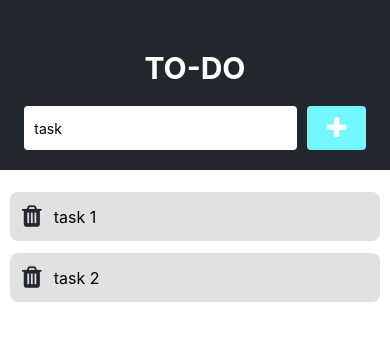
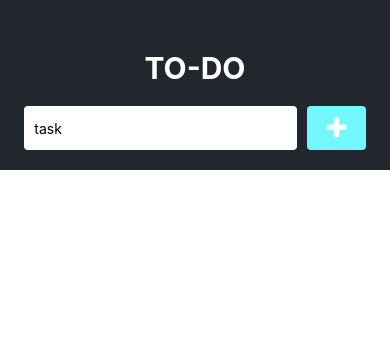
Before and after one commit to cDreyer00/tasks, a React Native app: screen / in a window 390 px wide. Shown: the top 340 px of the page. Built offline with nearby package versions, Linux system fonts and the light colour scheme.

Commit message:
adding and deleting tasks

```diff
--- a/App.js
+++ b/App.js
@@ -12,21 +12,24 @@ import { FontAwesome } from '@expo/vector-icons'
 import Task from './src/task'
 
 export default function App() {
-    const [task, setTask] = useState('')
-    const [tasks, setTasks] = useState([
-        { key: '1', task: 'task 1' },
-        { key: '2', task: 'task 2' },
-    ])
+    const [inputTask, setInputTask] = useState('')
+    const [tasks, setTasks] = useState([])
 
     function handlerAdd() {
-        if (task === '') return
+        if (inputTask === '') return
 
         const data = {
-            key: task,
-            task: task
+            key: Date.now(),
+            title: inputTask
         }
 
-        setTask('')
+        setTasks((oldArr) => [data, ...oldArr])
+        setInputTask('')
+    }
+
+    function handleDelete(item) {
+        let filterTasks = tasks.filter(task => task.title !== item)
+        setTasks(filterTasks)
     }
 
     return (
@@ -37,18 +40,19 @@ export default function App() {
                 <TextInput
                     placeholder="task"
                     style={styles.input}
-                    onChangeText={(text) => setTask(text)}
+                    onChangeText={(text) => setInputTask(text)}
+                    value={inputTask}
                 />
 
-                <TouchableOpacity style={styles.buttonAdd} >
-                    <FontAwesome name="plus" size={25} color={'#fff'} onPress={handlerAdd} />
+                <TouchableOpacity style={styles.buttonAdd} onPress={handlerAdd}>
+                    <FontAwesome name="plus" size={25} color={'#fff'} />
                 </TouchableOpacity>
             </View>
 
             <FlatList
                 data={tasks}
                 keyExtractor={(item) => item.key}
-                renderItem={({ item }) => <Task data={item} />}
+                renderItem={({ item }) => <Task data={item} handleDelete={() => handleDelete(item.title)}/>}
                 style={styles.list}
             />
         </View>
--- a/src/task.js
+++ b/src/task.js
@@ -3,14 +3,14 @@ import { View, Text, StyleSheet, TouchableOpacity } from 'react-native'
 
 import { FontAwesome } from '@expo/vector-icons'
 
-export default function Task({ data }) {
+export default function Task({ data, handleDelete }) {
     return (
         <View style={styles.container}>
-            <TouchableOpacity style={styles.button}>
+            <TouchableOpacity style={styles.button} onPress={handleDelete}>
                 <FontAwesome name="trash" size={25} color={'#22272e'} />
             </TouchableOpacity>
 
-            <Text style={styles.text}>{data.task}</Text>
+            <Text style={styles.text}>{data.title}</Text>
         </View>
     )
 }
```
